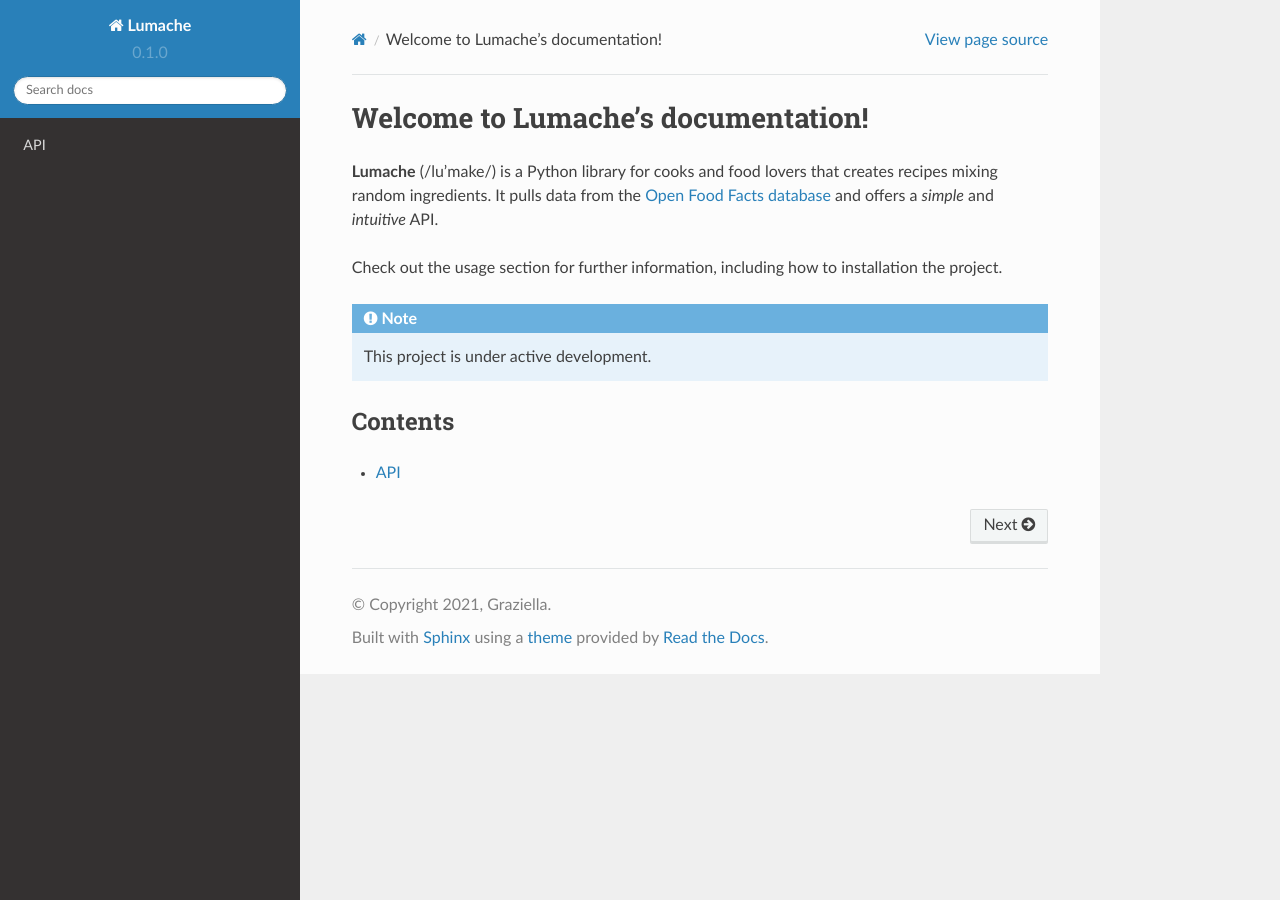
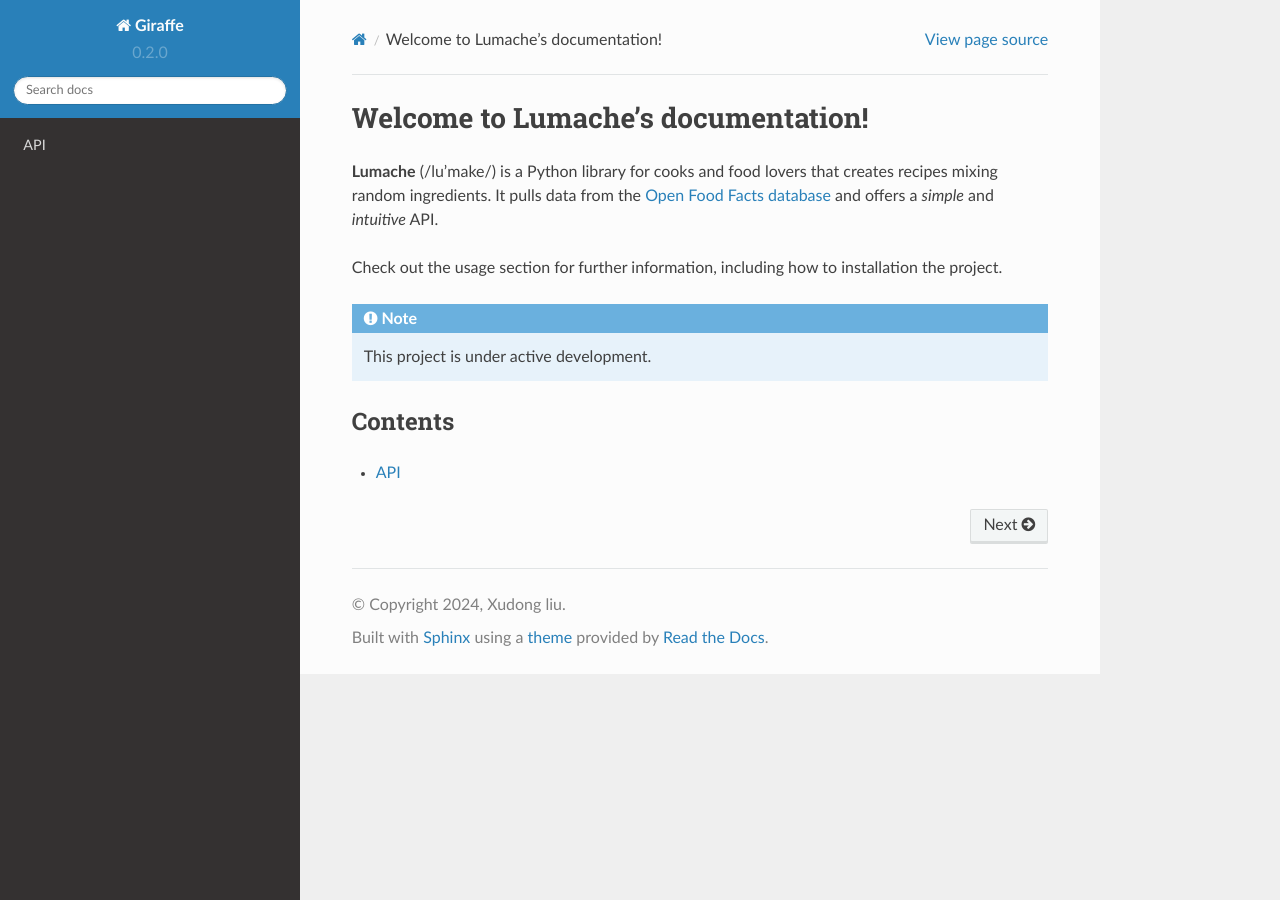
Before and after one commit to lxd98/Giraffe_documentation, a Sphinx documentation site: the page built from docs/source/index.rst, in a window 1280 px wide. Built offline with Sphinx 7.4.7 and the Read the Docs theme 2.0.0, drawn with Linux system fonts in a browser that asks for light colours; pages that are not in the unit, such as notebooks, are missing from menus.

Commit message:
Update conf.py

```diff
--- a/docs/source/conf.py
+++ b/docs/source/conf.py
@@ -2,12 +2,12 @@
 
 # -- Project information
 
-project = 'Lumache'
-copyright = '2021, Graziella'
-author = 'Graziella'
+project = 'Giraffe'
+copyright = '2024, Xudong liu'
+author = 'Xudong'
 
 release = '0.1'
-version = '0.1.0'
+version = '0.2.0'
 
 # -- General configuration
 
```
